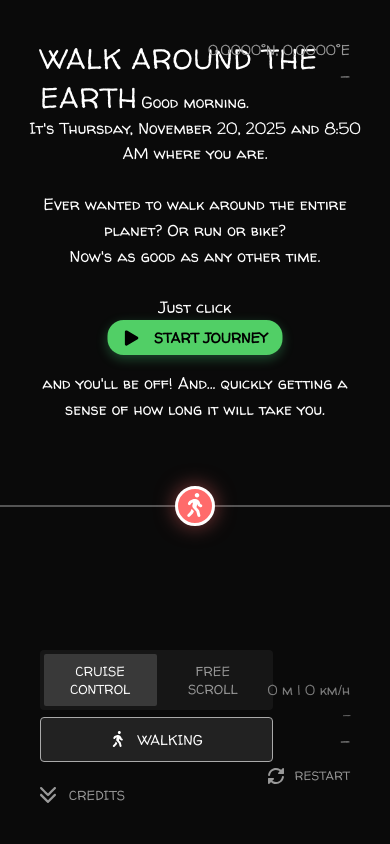
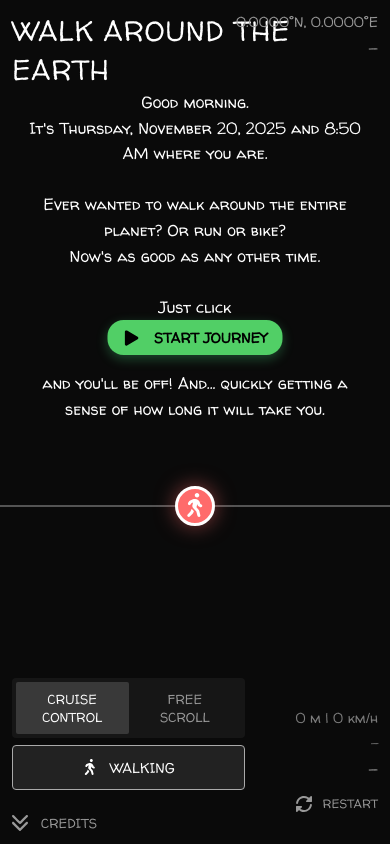
Before and after one commit to oxygensmith/walkaroundtheearth, a website built with Parcel: page src/index.html in a window 390 px wide. Built offline with nearby package versions, Linux system fonts and the light colour scheme; what @turf/boolean-point-in-polygon would draw is missing.

Commit message:
Make responsive spacing variables and adjust control panel margins from screen edges.

```diff
--- a/src/scss/wate-styles.scss
+++ b/src/scss/wate-styles.scss
@@ -52,6 +52,18 @@
   --icon-color-muted: #999;
   --color-icon: var(--color-text);
   --color-icon-dim: var(--color-text-dim);
+
+  // Control spacing - mobile first
+  --control-spacing-x: 12px;
+  --control-spacing-y: 12px;
+  @media (min-width: 768px) {
+    --control-spacing-x: 24px;
+    --control-spacing-y: 24px;
+  }
+  @media (min-width: 992px) {
+    --control-spacing-x: 32px;
+    --control-spacing-y: 32px;
+  }
 }
 
 * {
@@ -401,8 +413,8 @@ button .icon {
 
 .project-title {
   position: fixed;
-  left: 40px;
-  top: 40px;
+  top: var(--control-spacing-y);
+  left: var(--control-spacing-x);
   font-family: var(--title-font);
   font-size: 28px;
   font-weight: 400;
@@ -416,8 +428,8 @@ button .icon {
 
 .location-and-features {
   position: fixed;
-  top: 40px;
-  right: 40px;
+  top: var(--control-spacing-y);
+  right: var(--control-spacing-x);
   display: flex;
   flex-direction: column;
   align-items: flex-end;
@@ -427,8 +439,8 @@ button .icon {
 
 .time-and-distance-display {
   position: fixed;
-  bottom: 40px;
-  right: 40px;
+  bottom: var(--control-spacing-y);
+  right: var(--control-spacing-x);
   display: flex;
   flex-direction: column;
   align-items: flex-end;
@@ -459,8 +471,8 @@ button .icon {
 
 .travel-controls {
   position: fixed;
-  bottom: 40px;
-  left: 40px;
+  bottom: var(--control-spacing-y);
+  left: var(--control-spacing-x);
   display: flex;
   flex-direction: column;
   gap: 12px;
```
